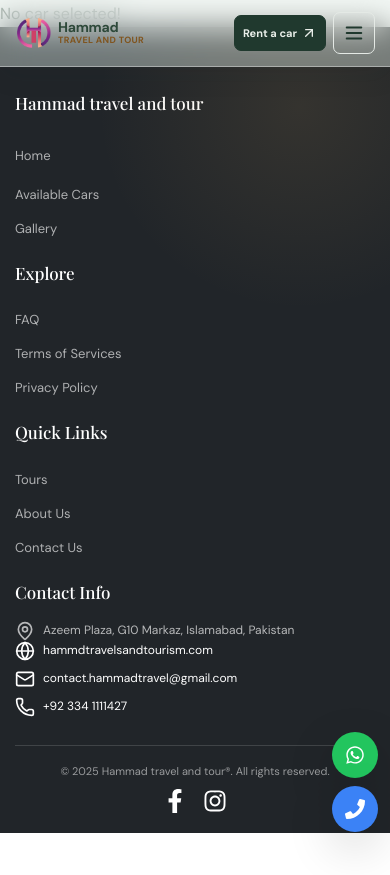
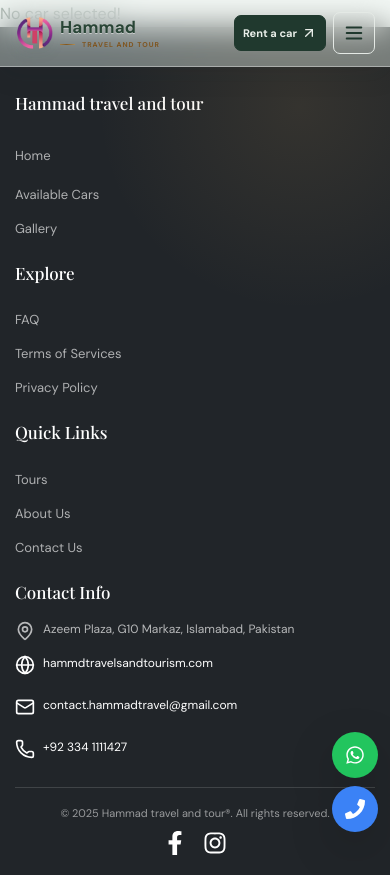
Before and after one commit to Azharelahi/hammad-travels, a React (Create React App) app: page /hire-details in a window 390 px wide. Before the commit the page ends 844 px from the top, so only its background shows below. Built offline with nearby package versions, Linux system fonts and the light colour scheme; a web font is replaced by a local one.

Commit message:
style: Enhance footer and header styles for improved layout and responsiveness

```diff
--- a/src/components/layout/Footer/footer.css
+++ b/src/components/layout/Footer/footer.css
@@ -148,6 +148,30 @@ footer .border-top a:hover {
 }
 
 @media (max-width: 575px) {
+  .footer-contact {
+    gap: 12px;
+  }
+
+  .footer-contact .footer-title {
+    margin-bottom: 2px;
+  }
+
+  .footer-contact p,
+  .footer-contact a {
+    display: flex;
+    width: 100%;
+    min-width: 0;
+    align-items: flex-start;
+    gap: 10px;
+    margin: 0;
+    overflow-wrap: anywhere;
+  }
+
+  .footer-contact svg {
+    flex: 0 0 20px;
+    margin-top: 2px;
+  }
+
   .scroll-top {
     right: auto;
     left: 16px;
--- a/src/components/layout/Header/Header.jsx
+++ b/src/components/layout/Header/Header.jsx
@@ -57,6 +57,7 @@ const Header = () => {
           <Navbar.Offcanvas
             id="travel-navigation"
             placement="end"
+            backdrop={false}
             show={open}
             onHide={() => setOpen(false)}
           >
--- a/src/components/layout/Header/header.css
+++ b/src/components/layout/Header/header.css
@@ -26,16 +26,22 @@
 .header-section .brand-link {
   display: inline-flex;
   align-items: center;
-  gap: 11px;
+  gap: 13px;
   margin: 0;
   padding: 0;
   text-decoration: none;
+  transition: transform 180ms ease;
+}
+
+.header-section .brand-link:hover {
+  transform: translateY(-1px);
 }
 
 .header-section .logo-img {
-  width: 48px;
-  height: 48px;
+  width: 50px;
+  height: 50px;
   object-fit: contain;
+  filter: drop-shadow(0 3px 7px rgba(39, 65, 50, 0.13));
 }
 
 .brand-wordmark {
@@ -48,22 +54,83 @@
   display: flex;
   flex-direction: column;
   gap: 1px;
-  color: #2e493a;
+  color: #294536;
   font-family: var(--fontFamily1);
-  font-size: 16px;
+  font-size: 21px;
   font-weight: 800;
-  letter-spacing: -0.25px;
-  line-height: 1.05;
+  letter-spacing: 0.15px;
+  line-height: 1;
   white-space: nowrap;
 }
 
+.brand-name > span:first-child {
+  text-shadow: 0 1px 0 rgba(255, 255, 255, 0.48);
+  animation: brand-title-glow 4.8s ease-in-out infinite;
+}
+
 .brand-accent {
+  display: inline-flex;
+  align-items: center;
+  gap: 7px;
+  margin-top: 4px;
   color: #80551f;
   font-family: var(--fontFamily);
-  font-size: 11px;
-  font-weight: 900;
-  letter-spacing: 0.35px;
+  font-size: 9px;
+  font-weight: 800;
+  letter-spacing: 1.8px;
   text-transform: uppercase;
+  transition: letter-spacing 180ms ease;
+  background-image: linear-gradient(
+    105deg,
+    #80551f 0%,
+    #80551f 35%,
+    #c8a366 49%,
+    #80551f 63%,
+    #80551f 100%
+  );
+  background-size: 240% 100%;
+  animation: brand-accent-shimmer 5.2s ease-in-out infinite;
+}
+
+.brand-accent::before {
+  width: 15px;
+  height: 1px;
+  background: linear-gradient(90deg, #80551f, #d3b475, #80551f);
+  background-size: 200% 100%;
+  content: "";
+  transition: width 180ms ease;
+  animation: brand-line-shimmer 3.2s linear infinite;
+}
+
+@supports (-webkit-background-clip: text) {
+  .brand-accent {
+    color: transparent;
+    -webkit-background-clip: text;
+    background-clip: text;
+  }
+}
+
+@keyframes brand-accent-shimmer {
+  from { background-position: 130% 0; }
+  to { background-position: -110% 0; }
+}
+
+@keyframes brand-line-shimmer {
+  from { background-position: 100% 0; }
+  to { background-position: -100% 0; }
+}
+
+@keyframes brand-title-glow {
+  0%, 100% { text-shadow: 0 1px 0 rgba(255, 255, 255, 0.48); }
+  50% { text-shadow: 0 1px 0 rgba(255, 255, 255, 0.48), 0 0 9px rgba(178, 138, 80, 0.24); }
+}
+
+.header-section .brand-link:hover .brand-accent {
+  letter-spacing: 1.85px;
+}
+
+.header-section .brand-link:hover .brand-accent::before {
+  width: 20px;
 }
 
 .header-section .offcanvas {
@@ -208,8 +275,8 @@
   }
 
   .header-section .logo-img {
-    width: 42px;
-    height: 42px;
+    width: 44px;
+    height: 44px;
   }
 
   .header-section .brand-link {
@@ -217,11 +284,12 @@
   }
 
   .brand-name {
-    font-size: 15px;
+    font-size: 18px;
   }
 
   .brand-accent {
-    font-size: 10px;
+    font-size: 8px;
+    letter-spacing: 1.25px;
   }
 
   .brand-car {
@@ -242,9 +310,24 @@
   }
 
   .header-section .offcanvas {
-    width: 78vw !important;
-    max-width: 300px;
+    position: fixed;
+    top: 74px;
+    right: 12px;
+    bottom: auto;
+    left: auto;
+    width: fit-content !important;
+    min-width: 230px;
+    max-width: min(290px, calc(100vw - 24px));
+    height: auto;
+    max-height: calc(100vh - 86px);
+    overflow: hidden;
     visibility: hidden;
+    background: rgba(229, 239, 232, 0.76);
+    border: 1px solid rgba(255, 255, 255, 0.68);
+    border-radius: 18px;
+    box-shadow: 0 18px 48px rgba(27, 43, 36, 0.2);
+    backdrop-filter: blur(24px) saturate(165%);
+    -webkit-backdrop-filter: blur(24px) saturate(165%);
   }
 
   .header-section .offcanvas.show,
@@ -258,7 +341,47 @@
   }
 
   .header-section .offcanvas-header {
+    min-height: 64px;
     gap: 8px;
+    padding: 10px 12px;
+    background: rgba(255, 255, 255, 0.28);
+    border-bottom: 1px solid rgba(255, 255, 255, 0.5);
+  }
+
+  .header-section .offcanvas-body {
+    max-height: calc(100vh - 152px);
+    overflow-y: auto;
+    padding: 8px 10px 12px;
+  }
+
+  .header-section .navbar-nav {
+    gap: 3px;
+    padding-top: 0 !important;
+  }
+
+  .header-section .offcanvas-body .nav-link {
+    padding: 10px 12px;
+    border-radius: 9px;
+  }
+
+  .header-section .offcanvas-body .nav-link:hover {
+    background: rgba(255, 255, 255, 0.38);
+  }
+
+  .header-section .offcanvas-body .nav-link.active-link {
+    padding-left: 17px;
+    color: #294b39;
+    background: rgba(54, 91, 67, 0.12);
+  }
+
+  .header-section .offcanvas-body .nav-link.active-link::after {
+    top: 50%;
+    right: auto;
+    bottom: auto;
+    left: 7px;
+    width: 3px;
+    height: 18px;
+    transform: translateY(-50%);
   }
 
   .offcanvas .offcanvas-header .brand-name {
@@ -268,8 +391,8 @@
 
 @media (max-width: 400px) {
   .header-section .logo-img {
-    width: 38px;
-    height: 38px;
+    width: 40px;
+    height: 40px;
   }
 
   .header-section .brand-link {
@@ -277,11 +400,12 @@
   }
 
   .brand-name {
-    font-size: 14px;
+    font-size: 17px;
   }
 
   .brand-accent {
-    font-size: 9px;
+    font-size: 7px;
+    letter-spacing: 1px;
   }
 
   .header-cta {
@@ -309,7 +433,11 @@
 }
 
 @media (prefers-reduced-motion: reduce) {
-  .header-cta {
+  .header-cta,
+  .brand-accent,
+  .brand-accent::before,
+  .brand-name > span:first-child {
     transition: none;
+    animation: none;
   }
 }
```
